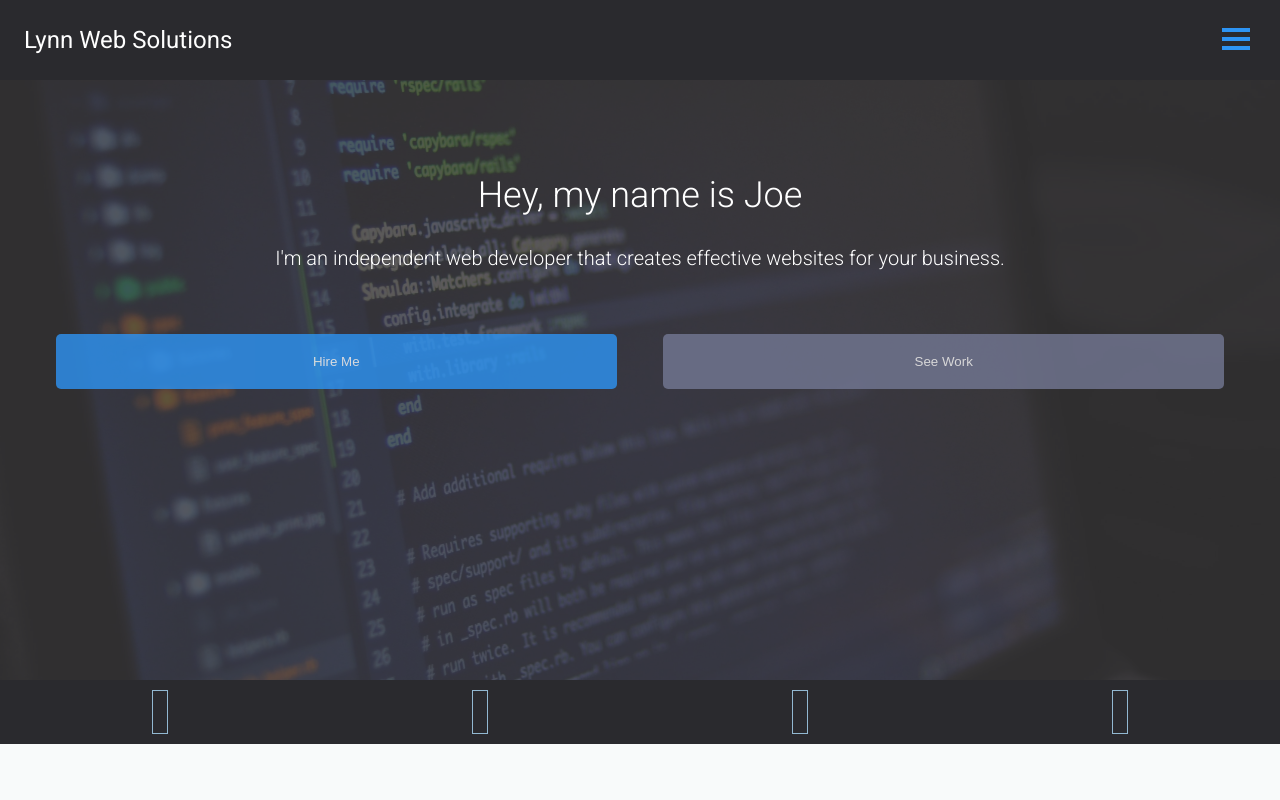
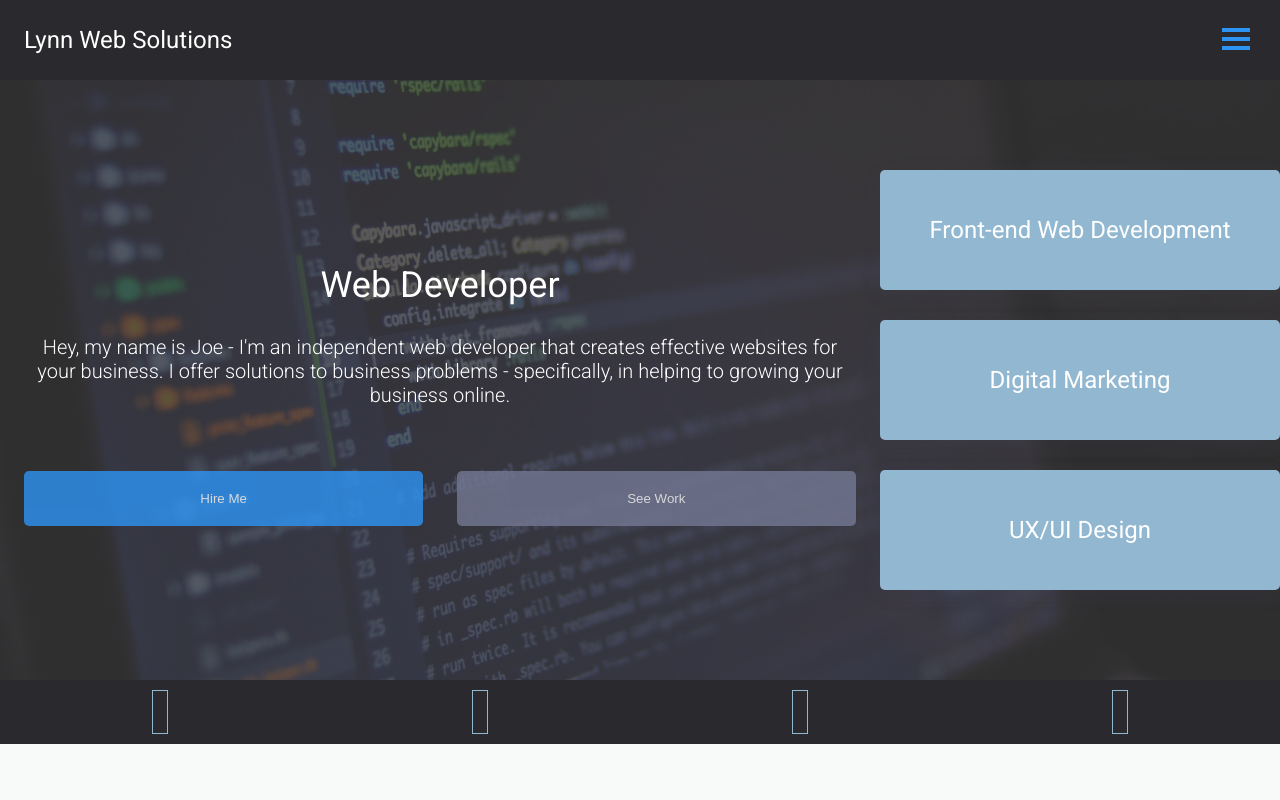
Before and after one commit to Joelynn94/portfolio, a website: page index.html in a window 1280 px wide. Shown: the top 800 px of the page. Drawn offline with Linux system fonts and the light colour scheme; some icons are missing.

Commit message:
started the desktop hero section on the homepage

```diff
--- a/css/hero.css
+++ b/css/hero.css
@@ -40,3 +40,60 @@ Hero
 .hero__center {
   padding-top: 8vh;
 }
+
+.hero__skills-box {
+  background-color: #92B8D1;
+  border-radius: 5px;
+  margin: 30px 0;
+  text-align: center;
+  width: 25em;
+  height: 120px;
+  line-height: 120px;
+  -webkit-box-shadow: 0px 5px 20px 0px rgba(75, 79, 124, 0.1);
+  -moz-box-shadow: 0px 5px 20px 0px rgba(75, 79, 124, 0.1);
+  box-shadow: 0px 5px 20px 0px rgba(75, 79, 124, 0.1);
+}
+
+.hero__right{
+  display: none;
+}
+
+.large-rec{
+  display: none;
+}
+
+
+@media screen and (min-width: 768px){
+  .hero{
+    display: flex;
+  }
+
+  .hero__center {
+    padding-top: 0;
+  }
+
+  .hero__left{
+    display: flex;
+    justify-content: center;
+    flex-direction: column;
+    text-align: center;
+  }
+
+  .hero__right{
+    max-width: 30em;
+    display: flex;
+    justify-content: center;
+    flex-direction: column;
+    text-align: center;
+  }
+
+  .large-rec{
+    background-color: var(--main-blue);
+    height: 150px;
+    width: 620px;
+    position: absolute;
+    top: -40px;
+    left: -80px;
+    z-index: 1;
+  }
+}
--- a/css/navigation.css
+++ b/css/navigation.css
@@ -114,7 +114,7 @@ Offsite Navigation
 
 .menu-offsite__image img {
   width: 300px;
-  height: 300px;
+  height: 200px;
 }
 
 .menu-offsite__item {
@@ -183,7 +183,7 @@ Offsite Navigation
   }
   .menu-offsite__image img {
     width: 150px;
-    height: 150px;
+    height: 100px;
   }
 }
 
--- a/css/style.css
+++ b/css/style.css
@@ -33,9 +33,13 @@ p {
   font-weight: 300;
 }
 
+h2{
+  font-weight: 400;
+}
+
 .lg-heading {
   font-size: 2.25em;
-  font-weight: 300;
+  font-weight: 500;
 }
 
 .md-heading {
--- a/index.html
+++ b/index.html
@@ -72,10 +72,14 @@
   <!-- Hero Section -->
   <header>
     <section class="hero">
-      <div class="container hero__center">
+      <!-- Hero Left-Side -->
+      <div class="container hero__left">
+        <div class="hero__center">
+          <h2 class="lg-heading">Web Developer</h2>
+          <div class="large-rec"></div>
+          <h3 class="md-heading">Hey, my name is Joe - I'm an independent web developer that creates effective websites for your business. I offer solutions to business problems - specifically, in helping to growing your business online.</h3>
 
-        <h2 class="lg-heading">Hey, my name is Joe</h2>
-        <h3 class="md-heading">I'm an independent web developer that creates effective websites for your business.</h3>
+
 
           <div class="hero__buttons">
             <button class="btn btn--primary btn--48">
@@ -92,8 +96,28 @@
               </a>
             </button>
           </div>
+        </div>
+      </div>
+      <!-- End Hero Left Side -->
+      <!-- Hero Right-Side -->
+      <div class="hero__right">
+        <div class="hero__skills">
+
+          <div class="hero__skills-box">
+            <h2>Front-end Web Development</h2>
+          </div>
+
+          <div class="hero__skills-box">
+            <h2>Digital Marketing </h2>
+          </div>
+
+          <div class="hero__skills-box">
+            <h2>UX/UI Design</h2>
+          </div>
 
         </div>
+      </div>
+      <!-- End Hero Right-Side -->
     </section>
   </header>
   <!-- End Hero Section -->
```
Lines whose indentation alone changed are shown as unchanged.
